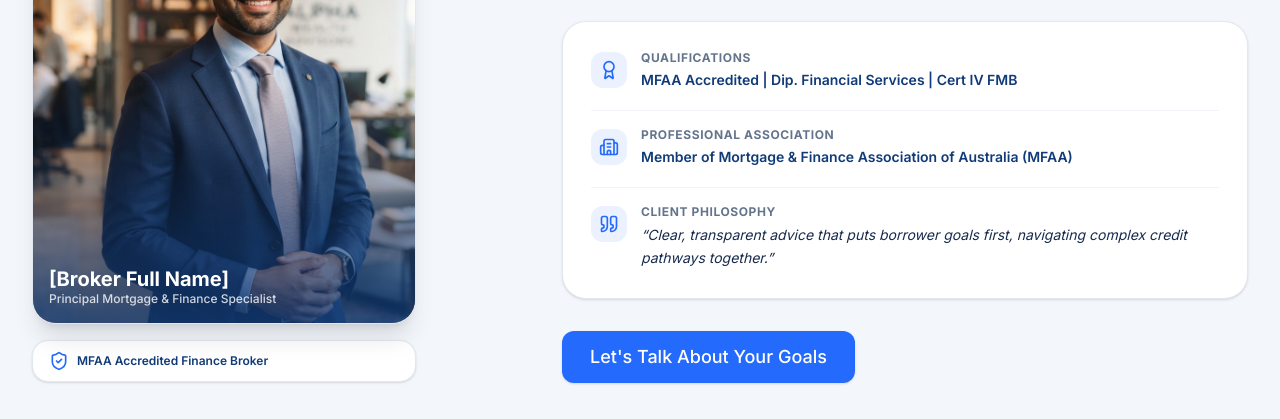
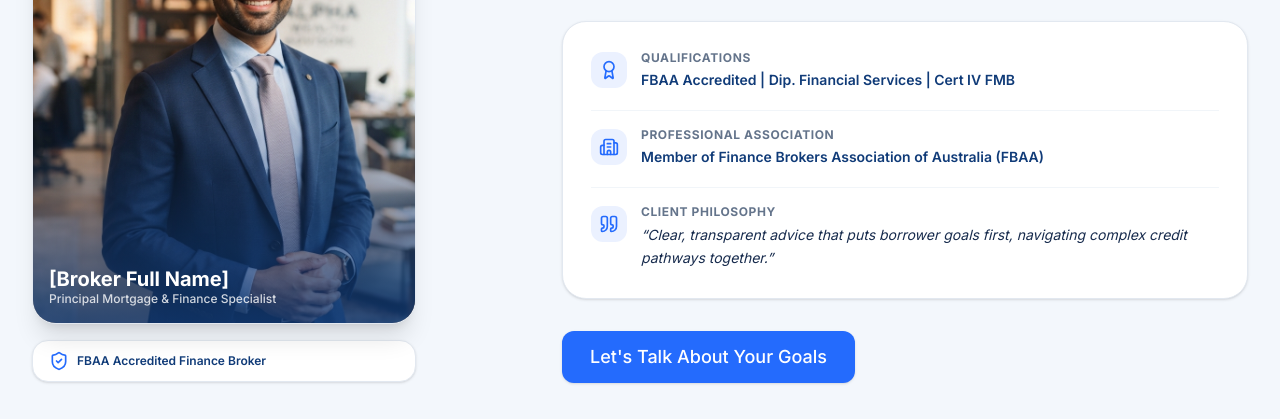
Before and after one commit to NSRArvi/talukdar-finance, a Next.js app: page /about in a window 1280 px wide. Shown: the part 373-792 px from the top of the page. Built offline with nearby package versions, Linux system fonts and the light colour scheme; no server answers; the database is empty.

Commit message:
fix: update MFAA references to FBAA in About, Service Detail, and Header components

```diff
--- a/app/about/page.tsx
+++ b/app/about/page.tsx
@@ -6,7 +6,7 @@ import { AboutBrokerSection, TestimonialsSection, ConsultationSection } from "@/
 export const metadata: Metadata = {
   title: "About Your Broker | Talukdar Finance",
   description:
-    "Meet your MFAA accredited mortgage and finance specialist. Real conversations, personal guidance, and high-integrity credit strategy.",
+    "Meet your FBAA accredited mortgage and finance specialist. Real conversations, personal guidance, and high-integrity credit strategy.",
 };
 
 export default function AboutPage() {
--- a/app/solutions/[id]/page.tsx
+++ b/app/solutions/[id]/page.tsx
@@ -135,7 +135,7 @@ export default async function ServiceDetailPage({
                       <ShieldCheck className="w-3.5 h-3.5 text-blue-300" /> License
                     </span>
                     <span className="text-xs sm:text-sm font-bold text-white">
-                      MFAA Member
+                      FBAA Member
                     </span>
                   </div>
                 </div>
--- a/components/home/about-broker-section.tsx
+++ b/components/home/about-broker-section.tsx
@@ -42,11 +42,11 @@ export function AboutBrokerSection() {
                 </div>
               </div>
 
-              {/* MFAA Accreditation Badge */}
+              {/* FBAA Accreditation Badge */}
               <div className="mt-4 flex items-center gap-2 px-4 py-2.5 rounded-xl bg-white border border-[var(--color-brand-border)] shadow-sm">
                 <ShieldCheck className="h-5 w-5 text-[var(--color-brand-blue)] shrink-0" />
                 <span className="text-xs font-semibold text-[var(--color-brand-navy)]">
-                  MFAA Accredited Finance Broker
+                  FBAA Accredited Finance Broker
                 </span>
               </div>
             </div>
@@ -75,7 +75,7 @@ export function AboutBrokerSection() {
                     Qualifications
                   </div>
                   <div className="text-sm font-semibold text-[var(--color-brand-navy)]">
-                    MFAA Accredited | Dip. Financial Services | Cert IV FMB
+                    FBAA Accredited | Dip. Financial Services | Cert IV FMB
                   </div>
                 </div>
               </div>
@@ -90,7 +90,7 @@ export function AboutBrokerSection() {
                     Professional Association
                   </div>
                   <div className="text-sm font-semibold text-[var(--color-brand-navy)]">
-                    Member of Mortgage & Finance Association of Australia (MFAA)
+                    Member of Finance Brokers Association of Australia (FBAA)
                   </div>
                 </div>
               </div>
--- a/components/layout/header.tsx
+++ b/components/layout/header.tsx
@@ -38,7 +38,7 @@ const navLinks = [
   {
     href: "/about",
     label: "About",
-    subtitle: "MFAA accredited finance specialist",
+    subtitle: "FBAA accredited finance specialist",
     tag: "04",
   },
   {
@@ -300,7 +300,7 @@ export function Header() {
                 {/* Regulatory Trust Badge */}
                 <div className="flex items-center justify-center gap-1.5 text-[10px] text-[var(--color-brand-text-muted)] pt-0.5 text-center">
                   <ShieldCheck className="h-3.5 w-3.5 text-[var(--color-brand-blue)] shrink-0" />
-                  <span>MFAA Accredited | Australian Credit Representative</span>
+                  <span>FBAA Accredited | Australian Credit Representative</span>
                 </div>
               </motion.div>
             </div>
```
